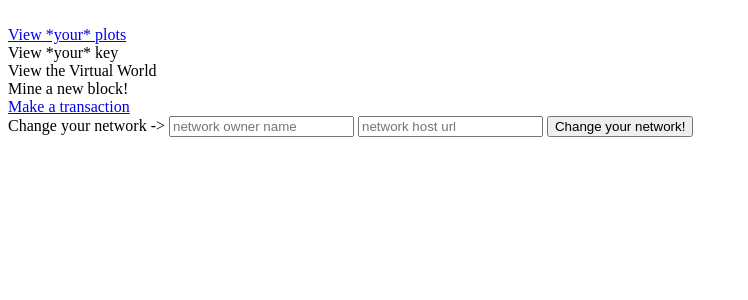
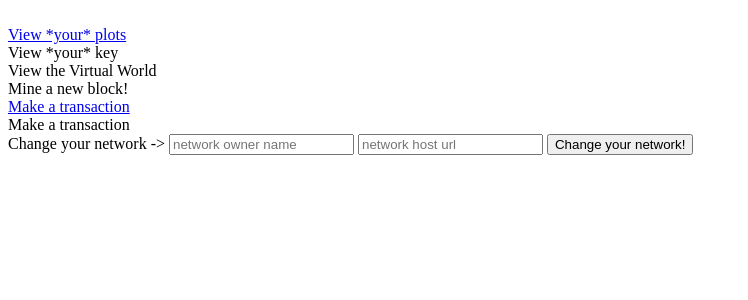
Before and after one commit to generationzcode/eggchain, a Django app: template egg/templates/index.html in a window 1280 px wide. Shown: the top 300 px of the page, without its empty margins (0-748 px from the left). Run offline with Django 3.2, Linux system fonts and the light colour scheme; the template is opened without the code that fills it, so the values that code supplies are empty.

Commit message:
transactions work

```diff
--- a/egg/templates/index.html
+++ b/egg/templates/index.html
@@ -18,6 +18,7 @@
     <div class="button not">View the Virtual World</div>
     <div class="button not" id="mine">Mine a new block!</div>
     <div class="button not"><a href="/transaction_form"">Make a transaction</a></div>
+    <div class="button not">Make a transaction</div>
     <span class="network-head">Change your network -> </span>
     <input type="text" id='owner' placeholder="network owner name">
     <input type="text" id='host_url' placeholder="network host url">
```
Also changed, not shown: egg/views.py (line endings or trailing spaces).
